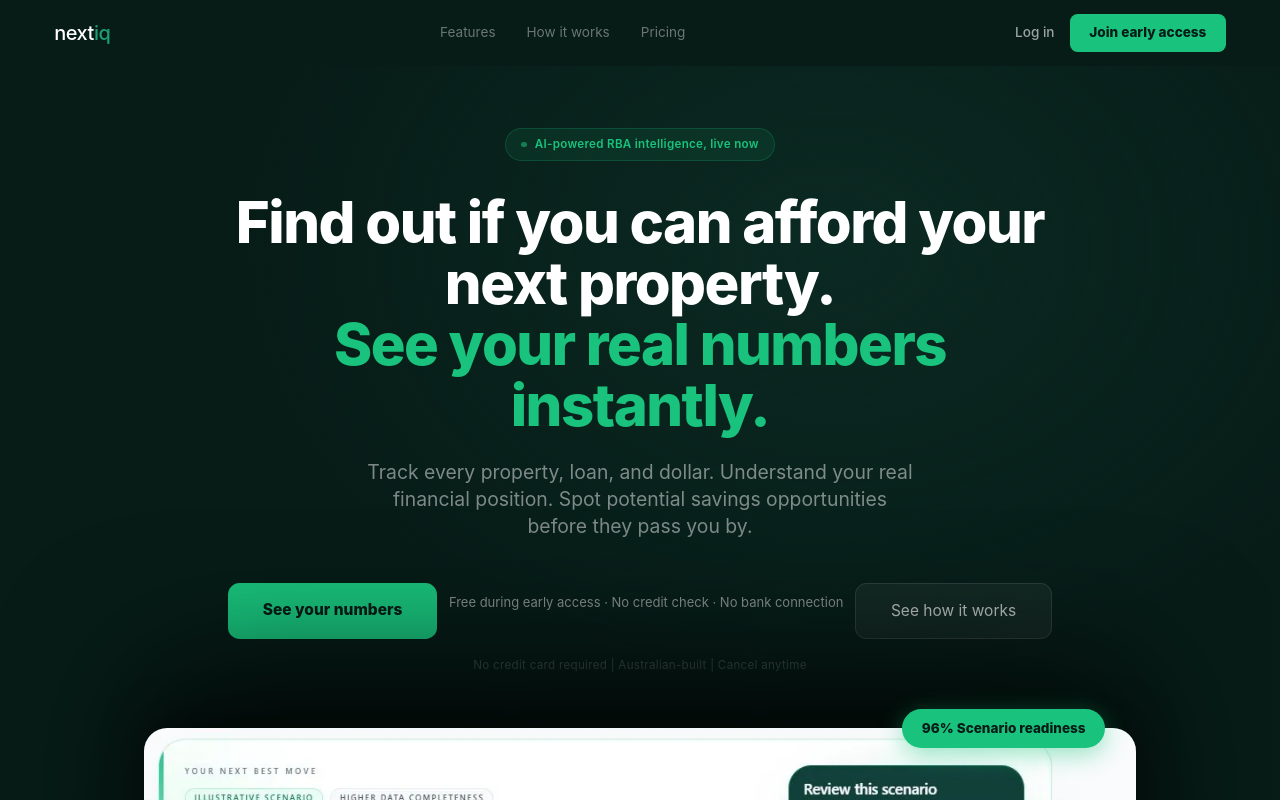
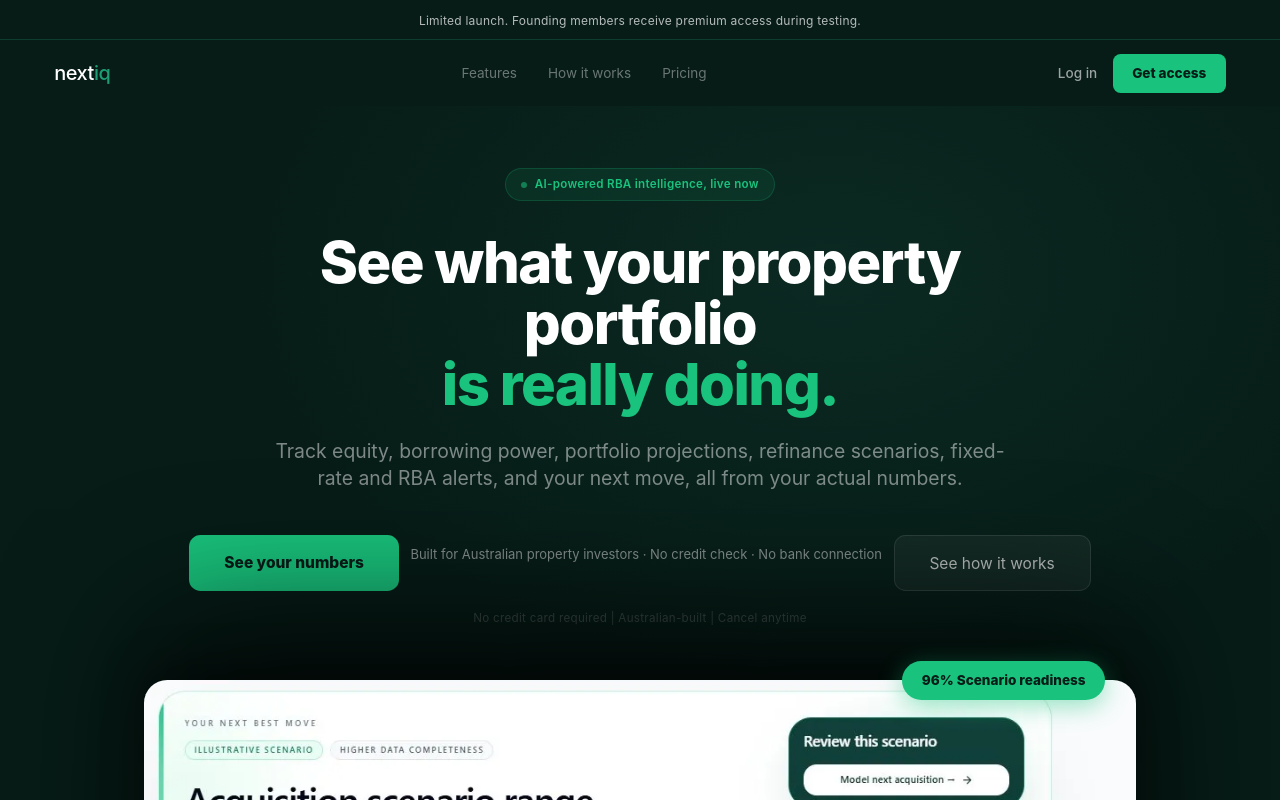
Before and after one commit to ozman-siddiqui/equifolio, a React (Vite) app: page / in a window 1280 px wide. Shown: the top 800 px of the page. Built offline with nearby package versions, Linux system fonts and the light colour scheme.

Commit message:
feat: refine landing hero positioning and add premium limited-launch strip

```diff
--- a/src/pages/Dashboard.jsx
+++ b/src/pages/Dashboard.jsx
@@ -77,6 +77,48 @@ export default function Dashboard({ session, subscription }) {
   useEffect(() => {
     setIsDashboardMounted(true)
   }, [])
+
+  useEffect(() => {
+    let active = true
+
+    async function loadOnboardingSnapshot() {
+      if (!userId) {
+        setOnboardingSnapshot(null)
+        return
+      }
+
+      try {
+        const raw = sessionStorage.getItem(snapshotKey)
+        if (raw) {
+          setOnboardingSnapshot(JSON.parse(raw))
+          return
+        }
+      } catch {
+        // Fall through to the durable DB-backed snapshot.
+      }
+
+      const { data, error } = await supabase
+        .from('user_financial_profiles')
+        .select('onboarding_snapshot')
+        .eq('user_id', userId)
+        .maybeSingle()
+
+      if (!active) return
+
+      if (error || !data?.onboarding_snapshot) {
+        setOnboardingSnapshot(null)
+        return
+      }
+
+      setOnboardingSnapshot(data.onboarding_snapshot)
+    }
+
+    loadOnboardingSnapshot()
+
+    return () => {
+      active = false
+    }
+  }, [snapshotKey, userId])
 
   useEffect(() => {
     let active = true
--- a/src/pages/Landing.jsx
+++ b/src/pages/Landing.jsx
@@ -136,6 +136,22 @@ function Landing() {
 
   return (
     <div className="min-h-screen bg-white" style={{ color: '#0F172A' }}>
+      <div style={{
+        background: '#071C17',
+        borderBottom: '1px solid rgba(29,158,117,0.25)',
+        padding: '8px 24px',
+        textAlign: 'center',
+        width: '100%'
+      }}>
+        <span style={{
+          fontSize: '12px',
+          fontWeight: 400,
+          color: 'rgba(255,255,255,0.7)',
+          letterSpacing: '0.02em'
+        }}>
+          Limited launch. Founding members receive premium access during testing.
+        </span>
+      </div>
       <nav
         className="flex h-[66px] items-center justify-between px-6 md:px-10 lg:px-14"
         style={{ background: '#071C17' }}
@@ -169,7 +185,7 @@ function Landing() {
             className="rounded-lg px-4 py-2 text-sm font-extrabold no-underline md:px-5 md:py-2.5"
             style={{ background: '#19C37D', color: '#071C17' }}
           >
-            Join early access
+            Get access
           </a>
         </div>
       </nav>
@@ -203,18 +219,17 @@ function Landing() {
             fontSize: 'clamp(36px, 5vw, 58px)',
             lineHeight: '1.05',
             letterSpacing: '-1.5px',
-            maxWidth: '820px'
+            maxWidth: '860px'
           }}
         >
-          Find out if you can afford your next property.<br />
+          See what your property portfolio<br />
           <em style={{ color: '#19C37D', fontStyle: 'normal' }}>
-            See your real numbers instantly.
+            is really doing.
           </em>
         </h1>
 
-        <p className="mx-auto mb-11 max-w-xl text-lg leading-relaxed md:text-xl" style={{ color: 'rgba(255,255,255,0.48)' }}>
-          Track every property, loan, and dollar. Understand your real financial position. Spot
-          potential savings opportunities before they pass you by.
+        <p className="mx-auto mb-11 max-w-[760px] text-lg leading-relaxed md:text-xl" style={{ color: 'rgba(255,255,255,0.48)' }}>
+          Track equity, borrowing power, portfolio projections, refinance scenarios, fixed-rate and RBA alerts, and your next move, all from your actual numbers.
         </p>
 
         <div className="mb-5 flex flex-col justify-center gap-3 sm:flex-row">
@@ -231,7 +246,7 @@ function Landing() {
             marginTop: '10px',
             textAlign: 'center'
           }}>
-            Free during early access · No credit check · No bank connection
+            Built for Australian property investors · No credit check · No bank connection
           </p>
           <a
             href="#how-it-works"
--- a/src/pages/Welcome.jsx
+++ b/src/pages/Welcome.jsx
@@ -459,6 +459,19 @@ export default function Welcome({ session = null }) {
         completedAt: new Date().toISOString(),
       }
 
+      sessionStorage.setItem(
+        snapshotKey,
+        JSON.stringify(snapshot)
+      )
+      const saved = sessionStorage.getItem(snapshotKey)
+
+      if (!saved) {
+        console.error('Onboarding snapshot write verification failed:', {
+          snapshotKey,
+          userId: session?.user?.id ?? null,
+        })
+      }
+
       if (session?.user?.id) {
         const employmentIncomeAnnual = parseNumber(draft.annualIncome)
         const partnerIncomeAnnual = parseNumber(draft.partnerIncome)
@@ -474,6 +487,7 @@ export default function Welcome({ session = null }) {
               partner_income_annual: partnerIncomeAnnual,
               household_income_annual: householdIncomeAnnual || null,
               cash_available_for_investment: cashAvailableForInvestment,
+              onboarding_snapshot: snapshot,
             },
             { onConflict: 'user_id' }
           )
@@ -483,20 +497,7 @@ export default function Welcome({ session = null }) {
         }
       }
 
-      sessionStorage.setItem(
-        snapshotKey,
-        JSON.stringify(snapshot)
-      )
-      const saved = sessionStorage.getItem(snapshotKey)
-
-      if (!saved) {
-        console.error('Onboarding snapshot write verification failed:', {
-          snapshotKey,
-          userId: session?.user?.id ?? null,
-        })
-      }
-
-        window.location.replace('/dashboard')
+      window.location.replace('/dashboard')
     } catch (err) {
       console.error('Snapshot handoff error:', err)
       window.location.replace('/dashboard')
```
